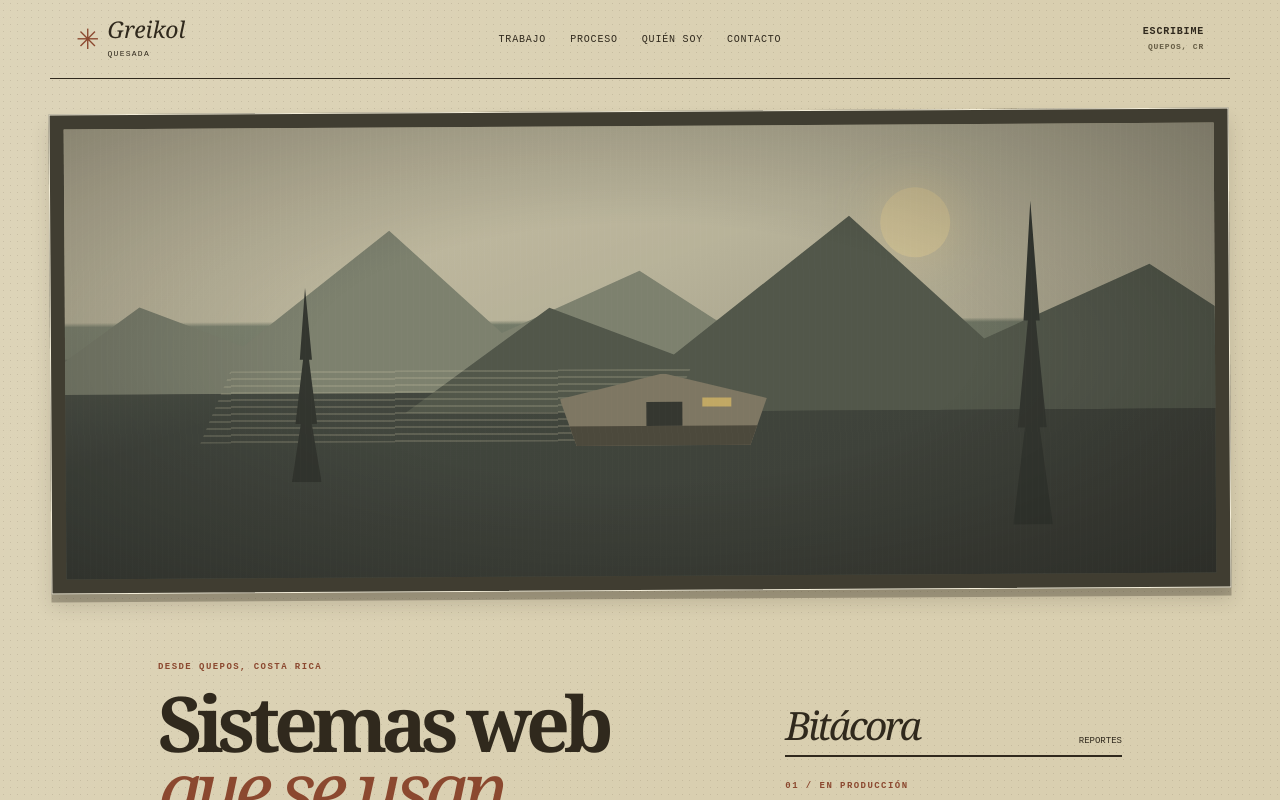
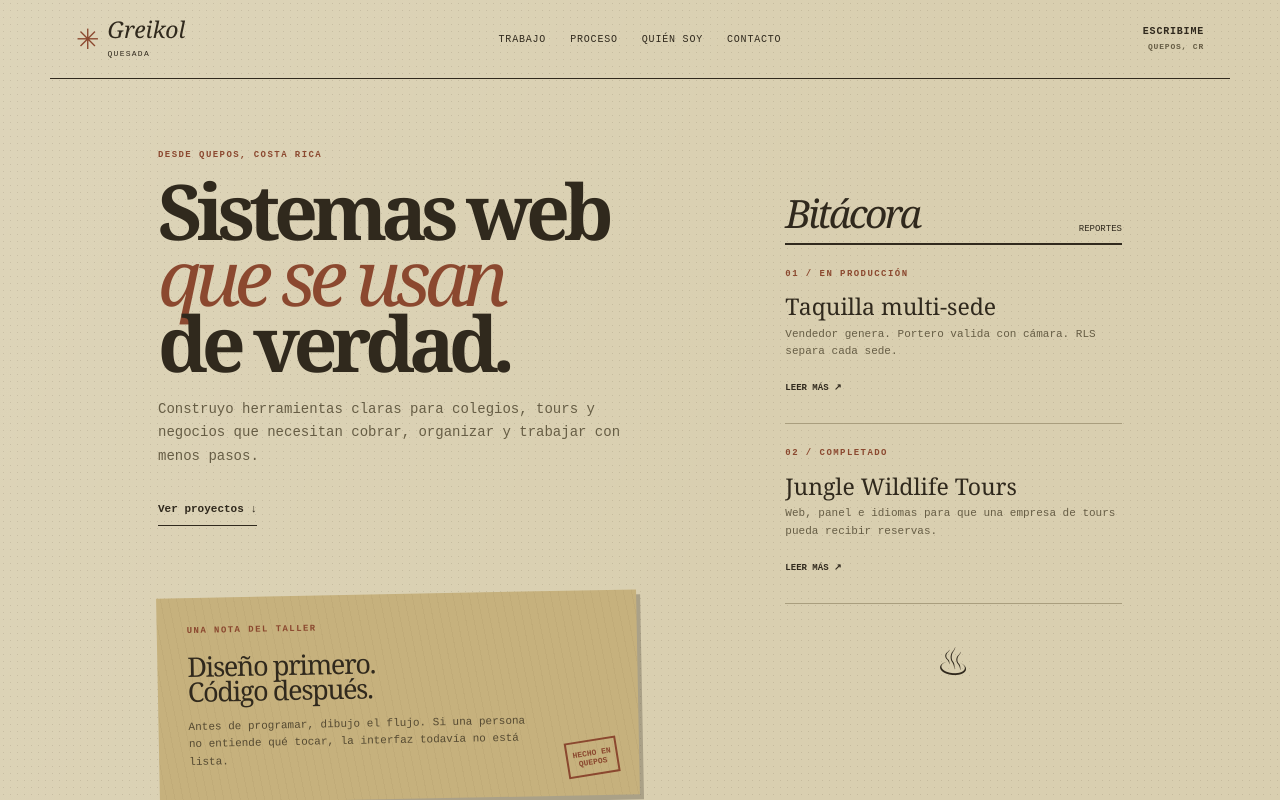
Before and after one commit to greikol4321-hub/portafolio, a Next.js app: page / in a window 1280 px wide. Shown: the top 800 px of the page. Built offline with nearby package versions, Linux system fonts and the light colour scheme.

Commit message:
fix: elimina ilustración de postal

```diff
--- a/src/app/page.js
+++ b/src/app/page.js
@@ -29,7 +29,6 @@ export default function Home() {
   return <div className="wander-page">
     <header className="wander-header"><a className="brand" href="#inicio" aria-label="Ir al inicio"><span className="brand-mark">✳</span><span>Greikol<br /><small>Quesada</small></span></a><nav aria-label="Navegación principal"><a href="#trabajo">Trabajo</a><a href="#proceso">Proceso</a><a href="#perfil">Quién soy</a><a href="#contacto">Contacto</a></nav><a className="header-note" href="mailto:greikolamador@gmail.com">ESCRIBIME<br /><span>QUEPOS, CR</span></a></header>
     <main id="inicio">
-      <section className="postcard-hero" aria-label="Presentación"><div className="postcard-scene"><div className="sun" /><div className="mountain mountain-back" /><div className="mountain mountain-front" /><div className="lake" /><div className="cabin"><i /><b /><span /></div><div className="tree tree-one" /><div className="tree tree-two" /><div className="postcard-grain" /></div></section>
       <section className="dispatch" id="trabajo"><Reveal className="dispatch-main"><p className="eyebrow">DESDE QUEPOS, COSTA RICA</p><h1>Sistemas web<br /><em>que se usan</em><br />de verdad.</h1><p className="lead">Construyo herramientas claras para colegios, tours y negocios que necesitan cobrar, organizar y trabajar con menos pasos.</p><a className="outline-link" href="#proyectos">Ver proyectos ↓</a><div className="paper-note"><p className="eyebrow">UNA NOTA DEL TALLER</p><h2>Diseño primero.<br />Código después.</h2><p>Antes de programar, dibujo el flujo. Si una persona no entiende qué tocar, la interfaz todavía no está lista.</p><span className="stamp">HECHO EN<br />QUEPOS</span></div></Reveal><aside className="dispatch-aside"><div className="aside-title"><h2>Bitácora</h2><span>REPORTES</span></div><article><p className="eyebrow">01 / EN PRODUCCIÓN</p><h3>Taquilla multi-sede</h3><p>Vendedor genera. Portero valida con cámara. RLS separa cada sede.</p><a href="https://taquilla-quepos.vercel.app" target="_blank" rel="noreferrer">LEER MÁS ↗</a></article><article><p className="eyebrow">02 / COMPLETADO</p><h3>Jungle Wildlife Tours</h3><p>Web, panel e idiomas para que una empresa de tours pueda recibir reservas.</p><a href="https://jungle-wildlife-tours.vercel.app" target="_blank" rel="noreferrer">LEER MÁS ↗</a></article><div className="campfire" aria-hidden="true">♨</div></aside></section>
       <section className="project-section" id="proyectos"><Reveal><p className="eyebrow">TRABAJO RECIENTE</p><h2>Proyectos que<br /><em>salieron del papel.</em></h2></Reveal><div className="project-ledger">{projects.map((project, index) => <ProjectEntry key={project.title} project={project} index={index} />)}</div></section>
       <section className="process-section" id="proceso"><Reveal><p className="eyebrow">CÓMO TRABAJO</p><h2>Un camino corto<br /><em>hasta la demo.</em></h2></Reveal><div className="service-ledger">{services.map(([number, title, body], index) => <Reveal key={title} delay={index * 0.04} className="service-entry"><span>{number}</span><div><h3>{title}</h3><p>{body}</p></div></Reveal>)}</div></section>
```
